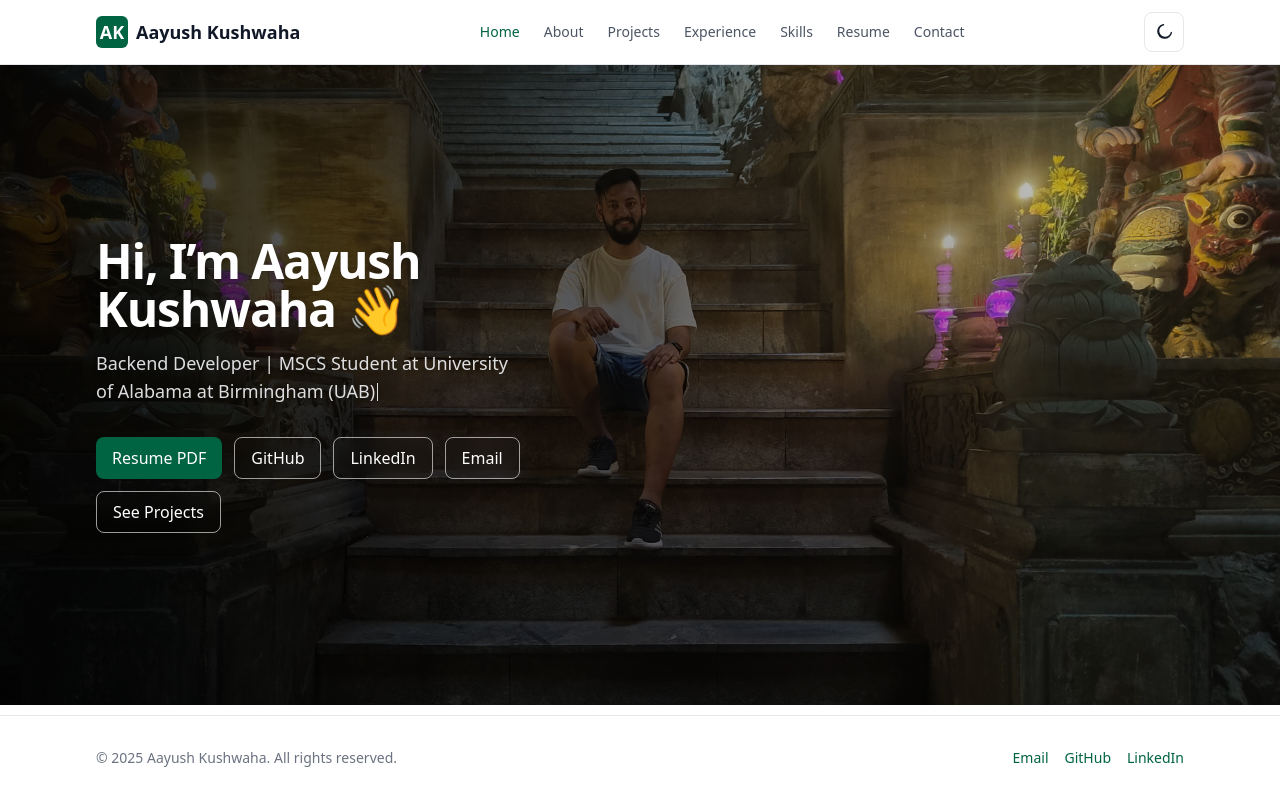
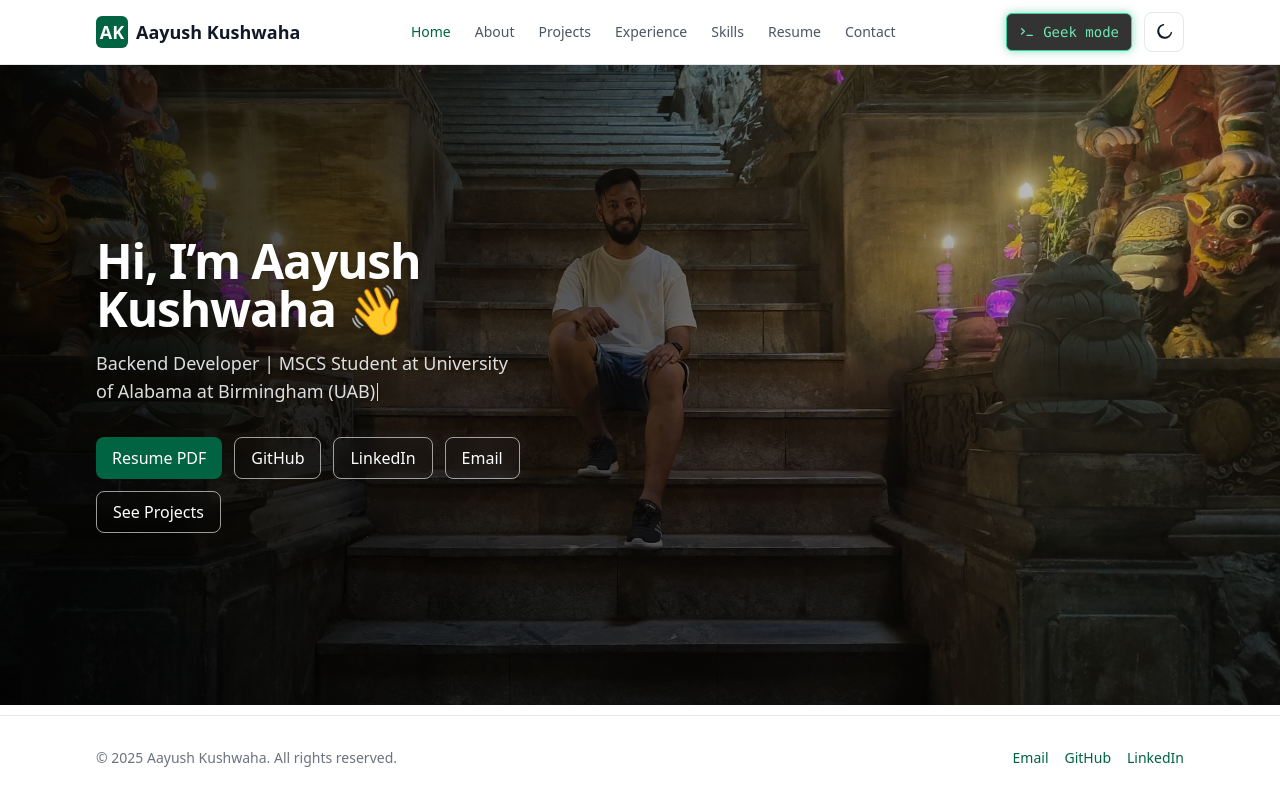
Before and after one commit to aayush-kushwaha/aayush_website_updated, a React (Vite) app: page / in a window 1280 px wide. Built offline with nearby package versions, Linux system fonts and the light colour scheme.

Commit message:
added geek mode button

```diff
--- a/src/components/Navbar.tsx
+++ b/src/components/Navbar.tsx
@@ -60,6 +60,20 @@ export default function Navbar() {
           ))}
         </nav>
         <div className="flex items-center gap-3">
+          {/* Geek mode button (desktop) */}
+          <a
+            href="https://aayush-kushwaha.github.io/terminal_website/"
+            target="_blank"
+            rel="noopener noreferrer"
+            className="hidden md:inline-flex items-center gap-2 rounded-md border border-emerald-400 bg-black/80 px-3 py-2 font-mono text-sm text-emerald-300 shadow-[0_0_10px_rgba(16,185,129,0.5)] transition-colors hover:bg-black hover:text-emerald-200"
+            aria-label="Open Geek mode"
+          >
+            {/* Terminal icon */}
+            <svg xmlns="http://www.w3.org/2000/svg" viewBox="0 0 24 24" fill="none" stroke="currentColor" strokeWidth="2" className="h-4 w-4">
+              <path strokeLinecap="round" strokeLinejoin="round" d="M4 7l4 4-4 4M12 17h8" />
+            </svg>
+            Geek mode
+          </a>
           <ThemeToggle />
           <MobileMenu />
         </div>
@@ -98,6 +112,19 @@ function MobileMenu() {
                 {item.label}
               </NavLink>
             ))}
+            {/* Geek mode button (mobile menu) */}
+            <a
+              href="https://aayush-kushwaha.github.io/terminal_website/"
+              target="_blank"
+              rel="noopener noreferrer"
+              className="mt-1 inline-flex items-center gap-2 rounded-md border border-emerald-400 bg-black px-3 py-2 font-mono text-sm text-emerald-300 shadow-[0_0_10px_rgba(16,185,129,.5)] hover:bg-gray-900"
+              onClick={() => setOpen(false)}
+            >
+              <svg xmlns="http://www.w3.org/2000/svg" viewBox="0 0 24 24" fill="none" stroke="currentColor" strokeWidth="2" className="h-4 w-4">
+                <path strokeLinecap="round" strokeLinejoin="round" d="M4 7l4 4-4 4M12 17h8" />
+              </svg>
+              Geek mode
+            </a>
           </div>
         </div>
       )}
```
